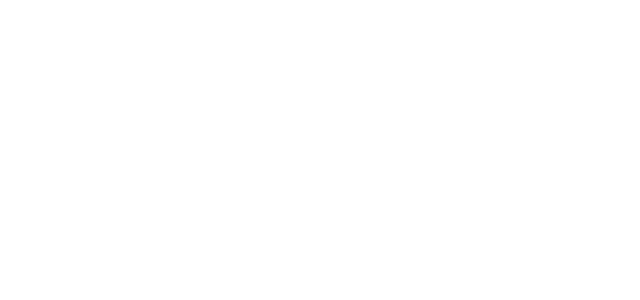
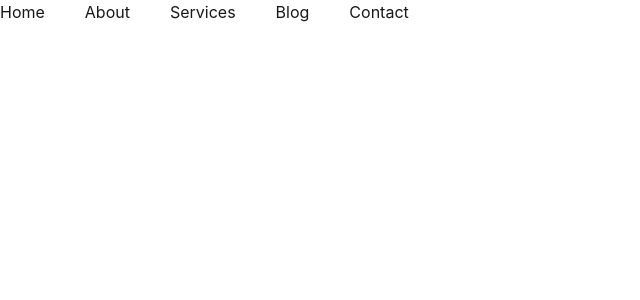
Before and after one commit to shamsuzzamanshams/more-react, a React (Vite) app: page / in a window 1280 px wide. Shown: the top 300 px of the page, without its empty margins (0-640 px from the left). Built offline with nearby package versions, Linux system fonts and the light colour scheme.

Commit message:
work dynamic navbar

```diff
--- a/package.json
+++ b/package.json
@@ -11,6 +11,7 @@
   },
   "dependencies": {
     "@tailwindcss/vite": "^4.2.1",
+    "lucide-react": "^0.577.0",
     "react": "^19.2.0",
     "react-dom": "^19.2.0",
     "tailwindcss": "^4.2.1"
--- a/src/App.jsx
+++ b/src/App.jsx
@@ -1,5 +1,6 @@
 
 import './App.css'
+import NavBar from './components/NavBar/NavBar'
 
 function App() {
 
@@ -7,7 +8,7 @@ function App() {
   return (
     <>
 
-
+      <NavBar></NavBar>
 
 
     </>
--- /dev/null
+++ b/src/components/NavBar/Link.jsx
@@ -0,0 +1,11 @@
+import React from 'react';
+
+const Link = ({ route }) => {
+	return (
+		<li className='mr-10'>
+			<a href={route.path}>{route.name}</a>
+		</li>
+	);
+};
+
+export default Link;
--- /dev/null
+++ b/src/components/NavBar/NavBar.jsx
@@ -0,0 +1,50 @@
+import React from 'react';
+import Link from './link';
+
+const navigation = [
+	{
+		"id": 1,
+		"name": "Home",
+		"path": "/"
+	},
+	{
+		"id": 2,
+		"name": "About",
+		"path": "/about"
+	},
+	{
+		"id": 3,
+		"name": "Services",
+		"path": "/services"
+	},
+	{
+		"id": 4,
+		"name": "Blog",
+		"path": "/blog"
+	},
+	{
+		"id": 5,
+		"name": "Contact",
+		"path": "/contact"
+	}
+]
+
+const NavBar = () => {
+	return (
+		<nav>
+
+			<ul className='flex'>
+				{
+					navigation.map(route => <Link key={route.id} route={route}></Link>)
+				}
+			</ul>
+			{/* <ul className='flex'>
+				{
+					navigation.map(route => <li className='mr-10'><a href={route.path}>{route.name}</a></li>)
+				}
+			</ul> */}
+		</nav>
+	);
+};
+
+export default NavBar;
```
Also changed, not shown: 1 other file (tests, documents, lock files or other folders).
